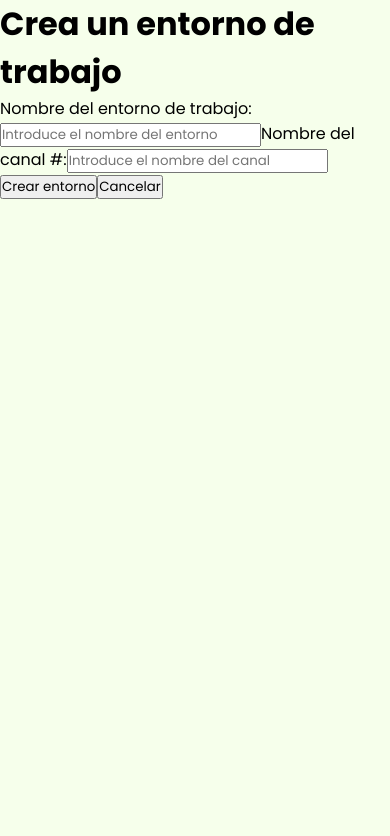
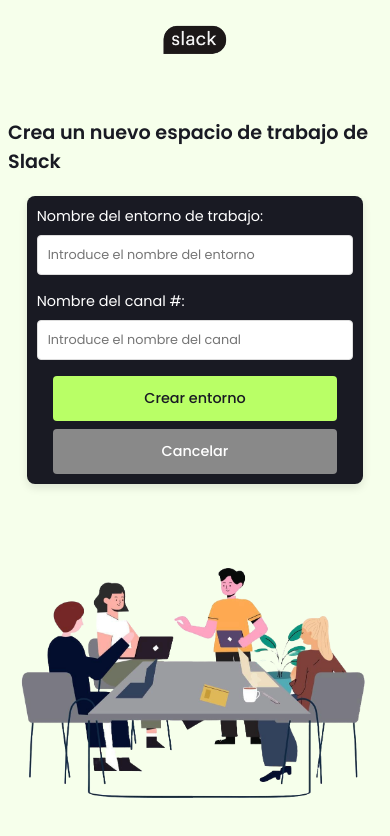
Before and after one commit to Charlybio87/proyecto-final-frontend, a React (Vite) app: page /workspace/new in a window 390 px wide. Shown: the top 836 px of the page. Built offline with nearby package versions, Linux system fonts and the light colour scheme.

Commit message:
new workspace page

```diff
--- a/src/Components/WorkspaceForm/WorkspaceForm.css
+++ b/src/Components/WorkspaceForm/WorkspaceForm.css
@@ -0,0 +1,113 @@
+.form-nuevo-entorno {
+    max-width: 600px;
+    width: 100%;
+    margin: 0 auto;
+    padding: 20px;
+    background-color: #191A23;
+    border-radius: 8px;
+    box-shadow: 0 4px 8px rgba(0, 0, 0, 0.1);
+    display: flex;
+    flex-direction: column;
+}
+
+.form-nuevo-entorno label {
+    font-size: 1rem;
+    font-weight: 400;
+    color: #ffffff;
+    margin-bottom: 8px;
+}
+
+.form-nuevo-entorno input {
+    width: 100%;
+    padding: 10px;
+    margin-bottom: 16px;
+    border: 1px solid #ddd;
+    border-radius: 4px;
+    font-size: 1rem;
+    color: #898989;
+}
+
+.botones-form {
+    display: flex;
+    justify-content: space-evenly;
+}
+
+.botones-form button {
+    padding: 10px 20px;
+    font-size: 1rem;
+    font-weight: 500;
+    border: none;
+    border-radius: 4px;
+    cursor: pointer;
+}
+
+.botones-form button:hover {
+    opacity: 0.9;
+}
+
+.botones-form .btn-crear-entorno {
+    background-color: #b9ff66;
+    color: #191A23;
+}
+
+.botones-form .btn-cancelar {
+    background-color: #898989;
+    color: #fff;
+}
+
+
+@media (max-width: 480px) {
+    .form-nuevo-entorno {
+        padding: 10px;
+        width: 90%;
+    }
+
+    .form-nuevo-entorno label {
+        font-size: 0.9rem;
+    }
+
+    .form-nuevo-entorno input {
+        font-size: 0.8rem;
+    }
+
+    .botones-form {
+        flex-direction: column;
+        align-items: center;
+        gap: 8px;
+    }
+
+    .botones-form button {
+        width: 90%;
+        padding: 12px;
+        font-size: 0.9rem;
+    }
+}
+
+
+@media (min-width: 481px) and (max-width: 768px) {
+    .form-nuevo-entorno {
+        max-width: 100%;
+        width: 90%;
+        padding: 20px;
+        margin: 0 auto;
+    }
+
+    .form-nuevo-entorno label {
+        font-size: 1rem;
+    }
+
+    .form-nuevo-entorno input {
+        font-size: 1rem;
+    }
+
+    .botones-form {
+        flex-direction: row;
+        gap: 12px;
+    }
+
+    .botones-form button {
+        width: auto;
+        padding: 10px 20px;
+        font-size: 1rem;
+    }
+}
--- a/src/Components/WorkspaceForm/WorkspaceForm.jsx
+++ b/src/Components/WorkspaceForm/WorkspaceForm.jsx
@@ -1,4 +1,5 @@
 import React, { useState } from 'react'
+import './WorkspaceForm.css'
 
 const WorkspaceForm = ({ onCreate, onCancel }) => {
     const [nombreEntorno, setNombreEntorno] = useState('')
@@ -34,9 +35,9 @@
                 placeholder='Introduce el nombre del canal'
                 required
             />
-            <div className='botones'>
-                <button type='submit'>Crear entorno</button>
-                <button type='button' onClick={onCancel}>Cancelar</button>
+            <div className='botones-form'>
+                <button type='submit' className='btn-crear-entorno'>Crear entorno</button>
+                <button type='button' onClick={onCancel} className='btn-cancelar'>Cancelar</button>
             </div>
         </form>
     )
--- a/src/Components/WorkspaceItem/WorkspaceItem.css
+++ b/src/Components/WorkspaceItem/WorkspaceItem.css
@@ -1,4 +1,3 @@
-
 .workspace-item-container {
     display: flex;
     flex-direction: column;
@@ -98,3 +97,94 @@
 .inciar-slack-btn:hover {
     background-color: #a5f051;
 }
+
+@media (max-width: 480px) {
+    .workspace-item-container {
+        padding: 10px;
+        margin-bottom: 10px;
+    }
+
+    .inciar-slack-btn {
+        position: static;
+        margin-top: 15px;
+        width: 100%;
+        font-size: 0.85rem;
+    }
+
+    .entorno-item {
+        flex-direction: row;
+        align-items: center;
+    }
+
+    .imagen-entorno {
+        width: 50px;
+        height: 50px;
+    }
+
+    .nombre-entorno {
+        font-size: 0.9rem;
+    }
+
+    .detalle-miembros {
+        gap: 8px;
+    }
+
+    .imagenes-miembros img {
+        width: 22px;
+        height: 22px;
+    }
+
+    .cantidad-miembros {
+        font-size: 0.6rem;
+    }
+}
+
+@media (min-width: 481px) and (max-width: 768px) {
+    .workspace-item-container {
+        padding: 15px;
+        margin-bottom: 15px;
+    }
+
+    .inciar-slack-btn {
+        position: static;
+        margin-top: 15px;
+        width: 100%;
+        text-align: center;
+        padding: 8px 16px;
+        font-size: 0.9rem;
+        border-radius: 8px;
+    }
+
+    .entorno-item {
+        flex-direction: row;
+        align-items: center;
+    }
+
+    .imagen-entorno {
+        width: 70px;
+        height: 70px;
+    }
+
+    .imagen-entorno img {
+        width: 85%;
+        height: 85%;
+    }
+
+    .nombre-entorno {
+        font-size: 1.05rem;
+    }
+
+    .detalle-miembros {
+        gap: 10px;
+    }
+
+    .imagenes-miembros img {
+        width: 27px;
+        height: 27px;
+    }
+
+    .cantidad-miembros {
+        font-size: 0.75rem;
+    }
+
+}
--- a/src/Components/WorkspacesContainer/WorkspacesContainer.css
+++ b/src/Components/WorkspacesContainer/WorkspacesContainer.css
@@ -48,6 +48,7 @@
 .crear-workspace-container p {
     color: #ffffff;
     padding-bottom: 5px;
+    font-size: 1rem;
 }
 
 .btn-crear-nuevo {
@@ -65,3 +66,71 @@
 .btn-crear-nuevo:hover {
     background-color: #a5f051;
 }
+
+@media (max-width:480px) {
+    .workspaces-container {
+        padding: 10px;
+    }
+
+    .workspaces-header {
+        margin-bottom: 15px;
+    }
+
+    .titulo-header {
+        font-size: 0.9rem;
+        padding: 10px;
+    }
+
+    .lista-entornos {
+        gap: 5px;
+    }
+
+    .workspace-item-container {
+        padding: 8px;
+    }
+
+    .crear-workspace-container {
+        margin-top: 15px;
+    }
+
+    .crear-workspace-container p {
+        font-size: 0.8rem;
+    }
+
+    .btn-crear-nuevo {
+        padding: 8px 16px;
+        font-size: 0.9rem;
+    }
+}
+
+@media (min-width: 481px) and (max-width: 768px) {
+    .workspaces-container {
+        padding: 15px;
+    }
+
+    .workspaces-header {
+        margin-bottom: 18px;
+    }
+
+    .titulo-header {
+        font-size: 1.2rem;
+        padding: 12px;
+    }
+
+    .lista-entornos {
+        gap: 6px;
+    }
+
+    .workspace-item-container {
+        padding: 9px;
+    }
+
+    .crear-workspace-container {
+        margin-top: 18px;
+    }
+
+    .btn-crear-nuevo {
+        padding: 9px 18px;
+        font-size: 0.95rem;
+    }
+}
--- a/src/Pages/Home/Home.css
+++ b/src/Pages/Home/Home.css
@@ -2,6 +2,7 @@
     display: flex;
     flex-direction: column;
     align-items: center;
+    width: 100%;
 }
 
 .contenedor-main {
@@ -35,3 +36,35 @@
     font-weight: 700;
     color: #191423;
 }
+
+@media (max-width: 480px) {
+    .div-saludo {
+        padding-left: 10px;
+        flex: column;
+        align-items: flex-start;
+    }
+
+    .div-saludo img {
+        height: 38px;
+    }
+
+    .div-saludo h1 {
+        font-size: 1.3rem;
+    }
+}
+
+@media (min-width: 481px) and (max-width: 768px) {
+    .div-saludo {
+        padding-left: 15px;
+        flex-direction: row;
+        align-items: center;
+    }
+
+    .div-saludo img {
+        height: 45px;
+    }
+
+    .div-saludo h1 {
+        font-size: 1.5rem;
+    }
+}
--- /dev/null
+++ b/src/Pages/NewWorkspace/NewWorkspace.css
@@ -0,0 +1,210 @@
+.nuevo-entorno-container {
+    width: 1200px;
+    margin: 0 auto;
+    padding: 20px;
+    display: flex;
+    flex-direction: column;
+    align-items: center;
+}
+
+.logo-container-nuevo-workspace {
+    margin-bottom: 40px;
+}
+
+.logo-container-nuevo-workspace img {
+    width: 150px;
+}
+
+.content-container {
+    display: flex;
+    flex-direction: row;
+    justify-content: space-between;
+    width: 100%;
+    flex-wrap: wrap;
+}
+
+.form-container {
+    width: 45%;
+    min-width: 300px;
+}
+
+.form-container h1 {
+    margin-bottom: 20px;
+    font-size: 2rem;
+    font-weight: 600;
+    color: #191A23;
+}
+
+.nuevo-worspace-img {
+    width: 45%;
+    min-width: 300px;
+}
+
+.nuevo-worspace-img img {
+    width: 100%;
+    height: auto;
+}
+
+
+@media (min-width: 1100px) and (max-width: 1200px) {
+    .nuevo-entorno-container {
+        width: 100%;
+        padding: 20px;
+    }
+
+    .logo-container-nuevo-workspace img {
+        width: 140px;
+    }
+
+    .content-container {
+        flex-direction: row;
+    }
+
+    .form-container,
+    .nuevo-worspace-img {
+        width: 48%;
+    }
+
+    .form-container h1 {
+        font-size: 1.8rem;
+    }
+}
+
+
+@media (min-width: 900px) and (max-width: 1100px) {
+    .nuevo-entorno-container {
+        width: 90%;
+        padding: 20px;
+    }
+
+    .logo-container-nuevo-workspace img {
+        width: 130px;
+    }
+
+    .content-container {
+        flex-direction: row;
+    }
+
+    .form-container {
+        width: 45%;
+        margin-right: 20px;
+    }
+
+    .nuevo-worspace-img {
+        width: 45%;
+    }
+
+    .form-container h1 {
+        font-size: 1.6rem;
+    }
+}
+
+
+@media (min-width: 700px) and (max-width: 900px) {
+    .nuevo-entorno-container {
+        width: 100%;
+        padding: 20px;
+    }
+
+    .logo-container-nuevo-workspace img {
+        width: 120px;
+    }
+
+    .content-container {
+        flex-direction: row;
+    }
+
+    .form-container {
+        width: 80%;
+        margin: 0 auto;
+    }
+
+    .nuevo-worspace-img {
+        width: 100%;
+    }
+
+    .form-container h1 {
+        font-size: 1.4rem;
+    }
+}
+
+
+@media (max-width: 700px) {
+    .nuevo-entorno-container {
+        width: 100%;
+        padding: 15px;
+    }
+
+    .logo-container-nuevo-workspace img {
+        width: 100px;
+    }
+
+    .content-container {
+        flex-direction: column;
+        align-items: center;
+    }
+
+    .form-container,
+    .nuevo-worspace-img {
+        width: 90%;
+        margin-bottom: 20px;
+    }
+
+    .form-container h1 {
+        font-size: 1.5rem;
+    }
+}
+
+
+@media (max-width: 768px) {
+    .nuevo-entorno-container {
+        width: 100%;
+        padding: 15px;
+    }
+
+    .logo-container-nuevo-workspace img {
+        width: 120px;
+    }
+
+    .content-container {
+        flex-direction: column;
+        align-items: center;
+    }
+
+    .form-container,
+    .nuevo-worspace-img {
+        width: 90%;
+        margin-bottom: 20px;
+    }
+
+    .form-container h1 {
+        font-size: 1.4rem;
+    }
+}
+
+
+@media (max-width: 480px) {
+    .nuevo-entorno-container {
+        width: 100%;
+        padding: 8px;
+    }
+
+    .logo-container-nuevo-workspace img {
+        width: 100px;
+    }
+
+    .content-container {
+        flex-direction: column;
+        align-items: center;
+    }
+
+    .form-container,
+    .nuevo-worspace-img {
+        width: 100%;
+        margin-bottom: 15px;
+    }
+
+    .form-container h1 {
+        font-size: 1.2rem;
+    }
+}
--- a/src/Pages/NewWorkspace/NewWorkspace.jsx
+++ b/src/Pages/NewWorkspace/NewWorkspace.jsx
@@ -1,13 +1,25 @@
 import React, { useContext } from 'react'
 import WorkspaceForm from '../../Components/WorkspaceForm/WorkspaceForm'
 import { GlobalContext } from '../../Context/GlobalContext'
+import './NewWorkspace.css'
 
 const NewWorkspace = () => {
     const { handleCreate, handleCancel } = useContext(GlobalContext)
     return (
         <div className='nuevo-entorno-container'>
-            <h1>Crea un entorno de trabajo</h1>
+            <div className='logo-container-nuevo-workspace'>
+                <img src="/assets/images/slack-logo.png" alt="Logo de slack" />
+            </div>
+            <div className='content-container'>
+            <div className='form-container'>
+                <h1>Crea un nuevo espacio de trabajo de Slack</h1>
                 <WorkspaceForm onCreate={handleCreate} onCancel={handleCancel} />
+            </div>
+            <div className='nuevo-worspace-img'>
+            <img src="/assets/images/new-workspace.png" alt="Compañeros de trabajo interactuando" />
+            </div>
+            </div>
+
         </div>
     )
 }
```
Also changed, not shown: src/helpers/storageHelpers.js (+1 -7 lines), public/assets/images/new-workspace.png (added).
